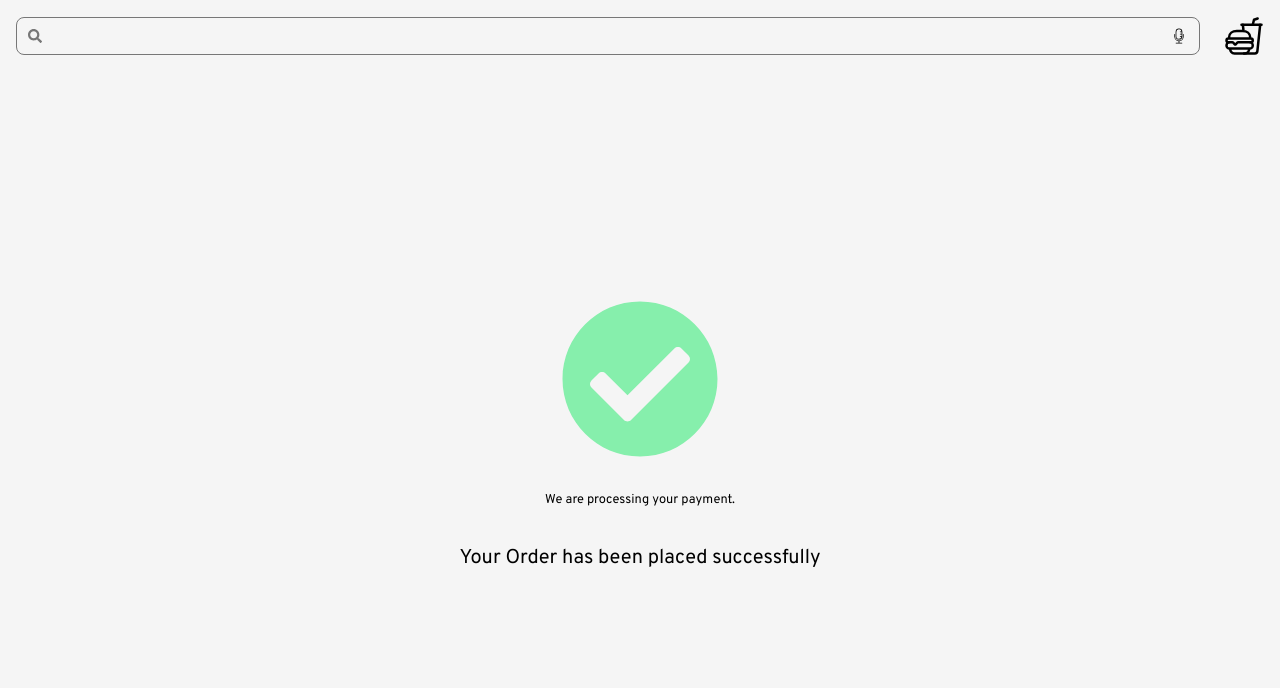
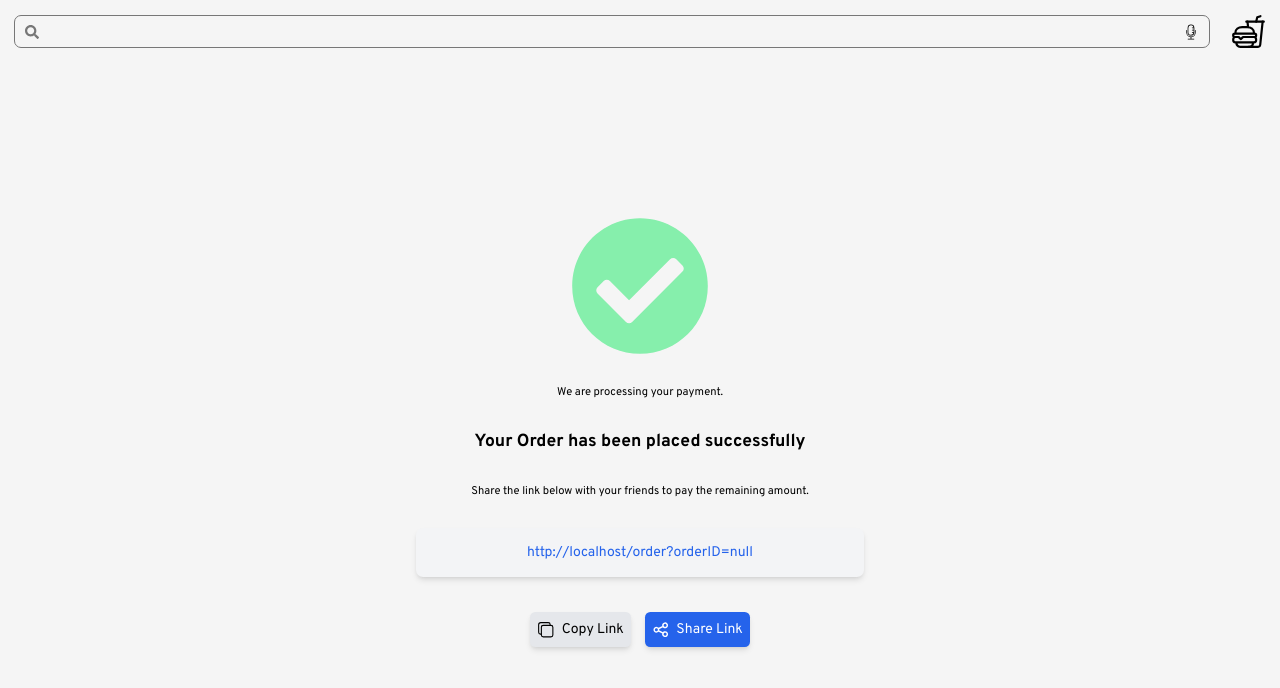
Before and after one commit to Vverma-27/Res-Cafe, a Next.js app: page /success in a window 1280 px wide. Shown: the top 688 px of the page. Built offline with nearby package versions, Linux system fonts and the light colour scheme; a web font is replaced by a local one.

Commit message:
basic functionalty

```diff
--- a/app/globals.css
+++ b/app/globals.css
@@ -10,6 +10,10 @@
 
 * {
   box-sizing: border-box;
+}
+
+html {
+  font-size: 14px;
 }
 
 .center-absolute {
@@ -25,3 +29,21 @@
   -ms-overflow-style: none; /* IE and Edge */
   scrollbar-width: none; /* Firefox */
 }
+
+input::-webkit-outer-spin-button,
+input::-webkit-inner-spin-button {
+  -webkit-appearance: none;
+  margin: 0;
+}
+
+/* Firefox */
+input[type="number"] {
+  -moz-appearance: textfield;
+}
+
+input:active {
+  outline: none;
+}
+input:focus {
+  outline: none;
+}
--- /dev/null
+++ b/app/order/page.tsx
@@ -0,0 +1,22 @@
+"use client";
+import { getOrderDetails } from "@/services/api";
+import { useSearchParams } from "next/navigation";
+import { useEffect, useState } from "react";
+
+const Order = () => {
+  const [orderDetails, setOrderDetails] = useState({});
+  const searchParams = useSearchParams();
+  console.log("🚀 ~ Order ~ orderDetails:", orderDetails);
+  useEffect(() => {
+    const fetchOrderDetails = async () => {
+      const orderID = searchParams.get("orderID");
+      const res = await getOrderDetails(orderID as string);
+      setOrderDetails(res.order);
+    };
+    fetchOrderDetails();
+  }, []);
+  if (!orderDetails) return null;
+  return <div>Order</div>;
+};
+
+export default Order;
--- a/app/success/page.tsx
+++ b/app/success/page.tsx
@@ -1,14 +1,75 @@
-import React from "react";
+"use client";
+import Link from "next/link";
+import { useSearchParams } from "next/navigation";
+import { useEffect, useRef, useState } from "react";
 import { FaCheckCircle } from "react-icons/fa";
+import { IoCopyOutline } from "react-icons/io5";
+import { HiOutlineShare } from "react-icons/hi";
 
 const Success = () => {
+  const searchParams = useSearchParams();
+  const [url, setUrl] = useState("");
+  const [text, setText] = useState("Copy Link");
+  let timeout = useRef<number>(null);
+
+  useEffect(() => {
+    setUrl(
+      window.location.origin + "/order?orderID=" + searchParams.get("orderID")
+    );
+    return () => {
+      //@ts-ignore
+      clearTimeout(timeout.current);
+    };
+  }, [searchParams]);
+
+  const copyToClipboard = () => {
+    navigator.clipboard.writeText(url);
+    // alert("Link copied to clipboard!");
+    setText("Copied");
+    setTimeout(() => {
+      setText("Copy Link");
+    }, 2000);
+  };
+
+  const shareLink = async () => {
+    try {
+      await navigator.share({ title: "Order Payment Link", url });
+    } catch (error) {
+      console.error("Error sharing the link", error);
+    }
+  };
+
   return (
-    <section className="h-full w-full flex-1 flex justify-center items-center flex-col gap-8">
+    <section className="h-full w-full flex-1 flex justify-center items-center flex-col gap-8 p-4">
       <FaCheckCircle className="text-green-300" style={{ fontSize: "10rem" }} />
-      <h3 className="text-sm font-para ">We are processing your payment.</h3>
-      <h1 className=" text-xl text-center text-bold font-heading">
+      <h3 className="text-sm font-para">We are processing your payment.</h3>
+      <h1 className="text-xl text-center font-bold font-heading">
         Your Order has been placed successfully
       </h1>
+      <p className="text-sm font-para text-center">
+        Share the link below with your friends to pay the remaining amount.
+      </p>
+      <div className="w-full max-w-lg bg-gray-100 p-4 rounded-lg shadow-md flex flex-col items-center">
+        <Link href={url}>
+          <p className="text-blue-600 break-words text-center">{url}</p>
+        </Link>
+      </div>
+      <div className="flex gap-4 mt-2">
+        <button
+          onClick={copyToClipboard}
+          className="flex items-center gap-2 bg-gray-200 p-2 rounded-md shadow-md hover:bg-gray-300"
+        >
+          <IoCopyOutline className="text-xl" />
+          <span>{text}</span>
+        </button>
+        <button
+          onClick={shareLink}
+          className="flex items-center gap-2 bg-blue-600 text-white p-2 rounded-md shadow-md hover:bg-blue-700"
+        >
+          <HiOutlineShare className="text-xl" />
+          <span>Share Link</span>
+        </button>
+      </div>
     </section>
   );
 };
--- a/components/cart.tsx
+++ b/components/cart.tsx
@@ -8,7 +8,7 @@ import { BiArrowBack } from "react-icons/bi";
 import { createClient } from "@/services/api";
 
 const Cart = () => {
-  const { cart, table } = useStore();
+  const { cart, table, setNumSplitters, setExclude } = useStore();
   console.log("🚀 ~ cart:", cart);
   const router = useRouter();
   const [modalOpen, setModalOpen] = useState(false);
@@ -29,6 +29,14 @@ const Cart = () => {
   const total = Object.values(cart)
     ?.filter((e) => e.dish !== undefined)
     ?.map((e) => e.dish.price * e.qty)
+    ?.reduce((prev, curr) => prev + curr, 0);
+  const totalPayable = Object.values(cart)
+    ?.filter((e) => e.dish !== undefined)
+    ?.map((e) =>
+      e.exclude
+        ? 0
+        : +((e.dish.price / (e.numSplitters || 1)) * e.qty).toFixed(0)
+    )
     ?.reduce((prev, curr) => prev + curr, 0);
 
   return (
@@ -54,8 +62,15 @@ const Cart = () => {
                   key={item.dish.name} // Ensure each CartItem has a unique key
                   dish={item.dish}
                   qty={item.qty}
-                  shared={item.shared || ""}
-                  numSplitters={item.numSplitters || 0}
+                  exclude={Boolean(item.exclude)}
+                  setExclude={(exclude) => {
+                    setExclude(item.dish.name, exclude);
+                  }}
+                  setNumSplitters={(num) => {
+                    if (num > 0) setNumSplitters(item.dish.name, num);
+                  }}
+                  // shared={item.shared || ""}
+                  numSplitters={item.numSplitters || 1}
                 />
               </>
             ) : null
@@ -69,12 +84,14 @@ const Cart = () => {
             <p className="font-sans text-sm text-[#777] font-light">
               Item Total
             </p>
-            <p className="font-sans text-sm text-[#777] font-light">₹{total}</p>
+            <p className="font-sans text-sm text-[#777] font-light">
+              ₹{totalPayable}
+            </p>
           </div>
           <div className="flex justify-between items-center w-full">
             <p className="font-sans text-sm text-[#777] font-light">Taxes</p>
             <p className="font-sans text-sm text-[#777] font-light">
-              ₹{(0.18 * total).toFixed(2)}
+              ₹{(0.18 * totalPayable).toFixed(0)}
             </p>
           </div>
           <div className="flex justify-between items-center w-full">
@@ -82,7 +99,7 @@ const Cart = () => {
               Convenience Fee
             </p>
             <p className="font-sans text-sm text-[#777] font-light">
-              ₹{(0.03 * total).toFixed(2)}
+              ₹{(0.03 * totalPayable).toFixed(0)}
             </p>
           </div>
         </div>
@@ -90,7 +107,7 @@ const Cart = () => {
           <div>
             <p>Total Price</p>
             <p className="font-sans text-md font-semibold">
-              ₹{(1.21 * total).toFixed(2)}
+              ₹{(1.21 * totalPayable).toFixed(0)}
             </p>
           </div>
           <button
@@ -156,20 +173,23 @@ const Cart = () => {
                 localStorage?.setItem("number", number);
                 const { id } = await createClient({ email, name, number });
                 // console.log("🚀 ~ onClick={ ~ id:", res);
-                // router.push(
-                //   "/payment?" +
-                //     new URLSearchParams({
-                //       firstname: name.split(" ")[0],
-                //       lastname: name.split(" ").slice(1).join(" "),
-                //       amount: (1.21 * total).toFixed(2),
-                //       email,
-                //       number,
-                //       id,
-                //       productinfo: Object.values(cart)
-                //         .map((d) => `${d.qty}x${d.dish._id}`)
-                //         .join(","),
-                //     }).toString()
-                // );
+                router.push(
+                  "/payment?" +
+                    new URLSearchParams({
+                      firstname: name.split(" ")[0],
+                      lastname: name.split(" ").slice(1).join(" "),
+                      amount: (1.21 * total).toFixed(0),
+                      amountPayable: (1.21 * totalPayable).toFixed(0),
+                      email,
+                      number,
+                      id,
+                      productinfo: Object.values(cart)
+                        .map(
+                          (d) => `${d.qty}:${d.dish._id}:${d.numSplitters || 1}`
+                        )
+                        .join(","),
+                    }).toString()
+                );
               }}
             >
               Pay Now
--- a/store/index.ts
+++ b/store/index.ts
@@ -104,66 +104,75 @@ const useStore = create((set, get: () => IStore) => {
     shareList: {},
     clientName: "",
     shareReqs: [],
-    removeReq: () =>
-      set((state) => {
-        return { shareReqs: state.shareReqs.slice(1) };
-      }),
-    addReq: (e) =>
-      set((state) => {
-        return { shareReqs: [...state.shareReqs, e] };
-      }),
+    // removeReq: () =>
+    //   set((state) => {
+    //     return { shareReqs: state.shareReqs.slice(1) };
+    //   }),
+    // addReq: (e) =>
+    //   set((state) => {
+    //     return { shareReqs: [...state.shareReqs, e] };
+    //   }),
     socket: null,
     setSocket: (socket) => set({ socket }),
     setClientName: (name: string) => set({ clientName: name }),
     pastOrders: [],
-    addSharer: (dish, sharer) => {
-      set((state) => {
-        const shareList = { ...state.shareList };
-        if (shareList[dish]) {
-          if (!shareList[dish].includes(sharer)) {
-            shareList[dish].push(sharer);
-          }
-        } else {
-          shareList[dish] = [sharer];
-        }
-        return { shareList };
-      });
-    },
-    removeSharer: (dish, sharer) => {
-      set((state) => {
-        const shareList = { ...state.shareList };
-        if (shareList[dish]) {
-          shareList[dish] = shareList[dish].filter((s) => s !== sharer);
-          if (shareList[dish].length === 0) {
-            delete shareList[dish];
-          }
-        }
-        return { shareList };
-      });
-    },
-    usersAtTable: [],
-    setUsersAtTable: (users) =>
-      set((state) => {
-        const newShareList = Object.keys(state.shareList).reduce(
-          (acc: { [key: string]: string[] }, dish) => {
-            const filteredSharers = state.shareList[dish].filter((sharer) =>
-              users.includes(sharer)
-            );
-            if (filteredSharers.length > 0) {
-              acc[dish] = filteredSharers;
-            }
-            return acc;
-          },
-          {}
-        );
-        return {
-          usersAtTable: users,
-          shareList: newShareList,
-        };
-      }),
+    // addSharer: (dish, sharer) => {
+    //   set((state) => {
+    //     const shareList = { ...state.shareList };
+    //     if (shareList[dish]) {
+    //       if (!shareList[dish].includes(sharer)) {
+    //         shareList[dish].push(sharer);
+    //       }
+    //     } else {
+    //       shareList[dish] = [sharer];
+    //     }
+    //     return { shareList };
+    //   });
+    // },
+    // removeSharer: (dish, sharer) => {
+    //   set((state) => {
+    //     const shareList = { ...state.shareList };
+    //     if (shareList[dish]) {
+    //       shareList[dish] = shareList[dish].filter((s) => s !== sharer);
+    //       if (shareList[dish].length === 0) {
+    //         delete shareList[dish];
+    //       }
+    //     }
+    //     return { shareList };
+    //   });
+    // },
+    // usersAtTable: [],
+    // setUsersAtTable: (users) =>
+    //   set((state) => {
+    //     const newShareList = Object.keys(state.shareList).reduce(
+    //       (acc: { [key: string]: string[] }, dish) => {
+    //         const filteredSharers = state.shareList[dish].filter((sharer) =>
+    //           users.includes(sharer)
+    //         );
+    //         if (filteredSharers.length > 0) {
+    //           acc[dish] = filteredSharers;
+    //         }
+    //         return acc;
+    //       },
+    //       {}
+    //     );
+    //     return {
+    //       usersAtTable: users,
+    //       shareList: newShareList,
+    //     };
+    //   }),
     setTable: (table: string | number) => set({ table }),
     setPastOrders: (orders) => set({ pastOrders: orders }),
     restaurantName: "",
+    setExclude: (dish: string, exclude: boolean) =>
+      set((state) => {
+        return {
+          cart: {
+            ...state.cart,
+            [dish]: { ...state.cart[dish], exclude },
+          },
+        };
+      }),
     setRestaurantName: (restaurantName: string) => set({ restaurantName }),
     firstLoad: true,
     setFirstLoad: (val: boolean) => set({ firstLoad: val }),
@@ -191,7 +200,7 @@ const useStore = create((set, get: () => IStore) => {
             ...(cart[dish.name] || {}),
             dish,
             qty: 1,
-            shared,
+            // shared,
             numSplitters,
           },
         });
```
Also changed, not shown: app/page.tsx (+14 -26 lines), components/cartItem.tsx (+114 -25 lines), interfaces/index.ts (+12 -10 lines), services/api.ts (+24 -0 lines).
